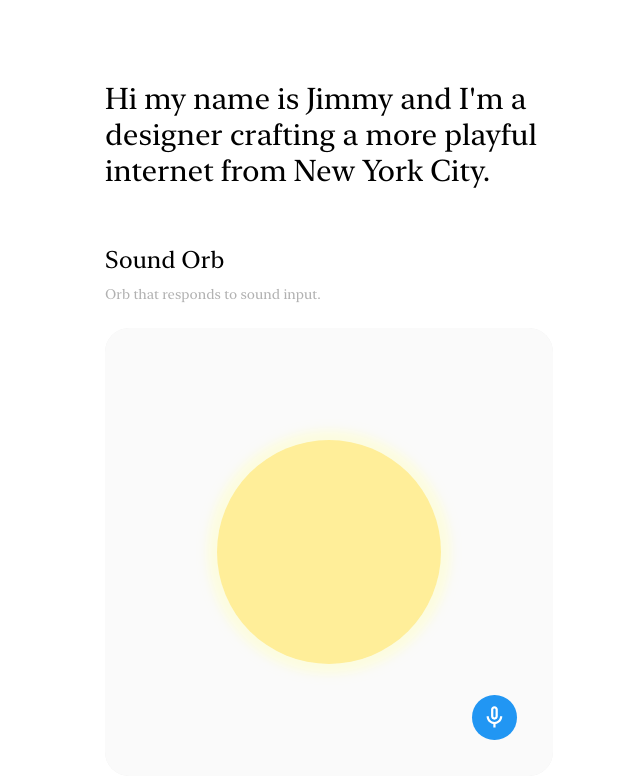
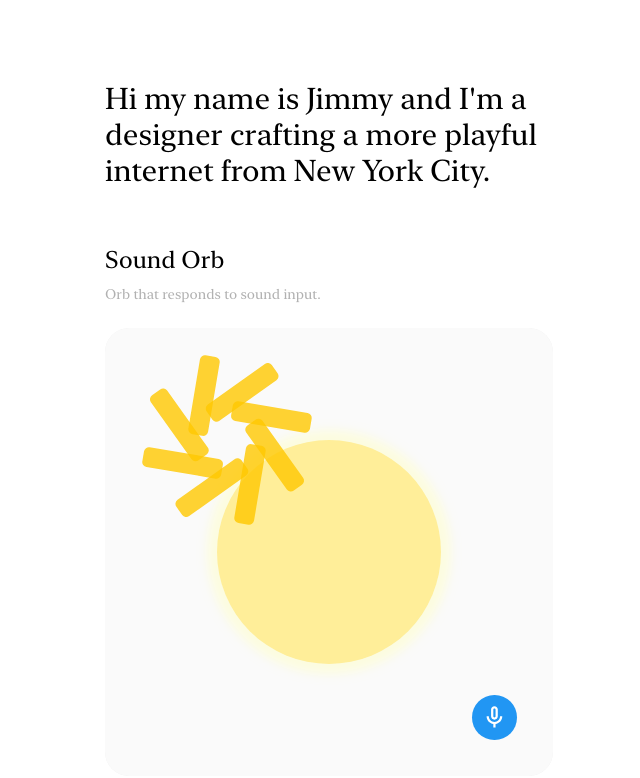
Before and after one commit to jivmy/kiln-labs, a React (Create React App) app: page / in a window 1280 px wide. Shown: the top 778 px of the page, without its empty margins (311-951 px from the left). Built offline with nearby package versions, Linux system fonts and the light colour scheme; a web font is replaced by a local one.

Commit message:
top left corner rays

```diff
--- a/package.json
+++ b/package.json
@@ -36,6 +36,8 @@
     ]
   },
   "devDependencies": {
+    "@types/react": "^18.3.12",
+    "@types/react-dom": "^18.3.1",
     "autoprefixer": "^10.4.20",
     "postcss": "^8.4.49",
     "tailwindcss": "^3.4.15"
--- a/src/components/SoundResponsiveOrb.js
+++ b/src/components/SoundResponsiveOrb.js
@@ -4,6 +4,7 @@ function SoundResponsiveOrb() {
   const [volume, setVolume] = useState(0);
   const [micActive, setMicActive] = useState(false);
   const [particles, setParticles] = useState([]);
+  const [rotation, setRotation] = useState(0);
   const animationRef = useRef(null);
   const prevVolumeRef = useRef(0);
 
@@ -14,7 +15,7 @@ function SoundResponsiveOrb() {
       const analyser = audioContext.createAnalyser();
       const source = audioContext.createMediaStreamSource(stream);
 
-      analyser.fftSize = 256; // Smaller FFT size for more sensitivity
+      analyser.fftSize = 512;
       source.connect(analyser);
 
       const dataArray = new Uint8Array(analyser.frequencyBinCount);
@@ -23,16 +24,12 @@ function SoundResponsiveOrb() {
         analyser.getByteFrequencyData(dataArray);
         const avgVolume = dataArray.reduce((a, b) => a + b) / dataArray.length;
 
-        // Increase sensitivity dramatically
-        const amplifiedVolume = Math.min(150, avgVolume * 5);
-
-        // Smooth out the volume changes
-        const smoothedVolume = prevVolumeRef.current * 0.6 + amplifiedVolume * 0.4;
+        const amplifiedVolume = Math.min(100, avgVolume * 3);
+        const smoothedVolume = prevVolumeRef.current * 0.7 + amplifiedVolume * 0.3;
         setVolume(smoothedVolume);
         prevVolumeRef.current = smoothedVolume;
 
-        // Generate particles when volume exceeds a very low threshold
-        if (micActive && smoothedVolume > 1) {
+        if (micActive && smoothedVolume > 2) {
           generateParticles(smoothedVolume);
         }
 
@@ -47,19 +44,18 @@ function SoundResponsiveOrb() {
   };
 
   const generateParticles = (volume) => {
-    const newParticles = Array.from({ length: Math.ceil(volume / 10) }, () => ({
+    const newParticles = Array.from({ length: Math.ceil(volume / 5) }, () => ({
       id: Math.random().toString(36).substr(2, 9),
-      size: Math.random() * 8 + 2, // Random size between 2px and 10px
-      x: 0, // Start at the orb's center
+      size: Math.random() * 10 + 5,
+      x: 0,
       y: 0,
-      dx: (Math.random() - 0.5) * 6, // Random x-direction velocity
-      dy: (Math.random() - 0.5) * 6, // Random y-direction velocity
-      opacity: 1, // Start fully visible
+      dx: (Math.random() - 0.5) * 4,
+      dy: (Math.random() - 0.5) * 4,
+      opacity: 1,
     }));
 
     setParticles((prevParticles) => [...prevParticles, ...newParticles]);
 
-    // Remove particles after their lifespan (2 seconds)
     setTimeout(() => {
       setParticles((prevParticles) =>
         prevParticles.filter((p) => !newParticles.some((np) => np.id === p.id))
@@ -72,11 +68,12 @@ function SoundResponsiveOrb() {
       setParticles((prevParticles) =>
         prevParticles.map((p) => ({
           ...p,
-          x: p.x + p.dx * 2, // Move particle in x-direction
-          y: p.y + p.dy * 2, // Move particle in y-direction
-          opacity: Math.max(0, p.opacity - 0.05), // Gradually fade out
+          x: p.x + p.dx * 2,
+          y: p.y + p.dy * 2,
+          opacity: Math.max(0, p.opacity - 0.05),
         }))
       );
+      setRotation((prevRotation) => prevRotation + 0.5);
     }, 50);
 
     return () => clearInterval(interval);
@@ -90,11 +87,9 @@ function SoundResponsiveOrb() {
     };
   }, []);
 
-  // Dynamically calculate scale, color, glow, and rotation
-  const scale = micActive ? 0.8 + (volume / 100) * 2 : 1; // Default size before mic input
-  const glow = micActive ? Math.min(50, volume / 2) : 10; // Glow intensity
-  const rotation = micActive ? volume * 0.5 : 0; // Rotate sun rays dynamically
-  const colorLightness = micActive ? 90 - (volume / 150) * 40 : 80; // Pale yellow
+  const scale = micActive ? 0.5 + (volume / 100) * 1.5 : 1;
+  const glow = micActive ? Math.min(30, volume / 5) : 10;
+  const colorLightness = micActive ? 90 - (volume / 100) * 40 : 80;
 
   return (
     <div
@@ -102,15 +97,14 @@ function SoundResponsiveOrb() {
         position: 'relative',
         width: '100%',
         height: '100%',
-        backgroundColor: 'hsl(0, 0%, 98%)', // Super pale gray background
-        borderRadius: 'inherit',
         display: 'flex',
         justifyContent: 'center',
         alignItems: 'center',
+        backgroundColor: 'hsl(0, 0%, 98%)',
         overflow: 'hidden',
+        borderRadius: 'inherit',
       }}
     >
-      {/* Orb / Sun */}
       <div
         style={{
           position: 'relative',
@@ -123,25 +117,22 @@ function SoundResponsiveOrb() {
           boxShadow: `0 0 ${glow}px ${glow}px rgba(255, 255, 200, 0.5)`,
         }}
       >
-        {/* Sun Rays */}
-        {micActive &&
-          Array.from({ length: 12 }).map((_, i) => (
+        {Array.from({ length: 8 }).map((_, i) => (
           <div
             key={i}
             style={{
               position: 'absolute',
-                width: '10%',
-                height: '40%',
+              width: '20px',
+              height: '80px',
               backgroundColor: 'rgba(255, 200, 0, 0.8)',
-                transform: `rotate(${i * 30 + rotation}deg) translate(150%, 0)`,
+              transform: `rotate(${i * 45 + rotation}deg) translate(150%, 0)`,
               transformOrigin: 'center top',
-                borderRadius: '50%',
+              borderRadius: '5px',
             }}
           ></div>
         ))}
       </div>
 
-      {/* Particles */}
       {particles.map((particle) => (
         <div
           key={particle.id}
@@ -149,7 +140,7 @@ function SoundResponsiveOrb() {
             position: 'absolute',
             width: `${particle.size}px`,
             height: `${particle.size}px`,
-            backgroundColor: 'rgba(255, 200, 0, 0.8)', // Bright yellow
+            backgroundColor: 'rgba(255, 200, 0, 0.8)',
             borderRadius: '50%',
             opacity: particle.opacity,
             transform: `translate(${particle.x}px, ${particle.y}px)`,
@@ -158,7 +149,6 @@ function SoundResponsiveOrb() {
         ></div>
       ))}
 
-      {/* Button */}
       <button
         onClick={requestMicrophone}
         style={{
@@ -177,7 +167,6 @@ function SoundResponsiveOrb() {
           transition: 'background-color 0.3s ease',
         }}
       >
-        {/* Microphone Icon */}
         <svg
           xmlns="http://www.w3.org/2000/svg"
           fill="#FFF"
```
Also changed, not shown: 1 other file (tests, documents, lock files or other folders). Lines whose indentation alone changed are shown as unchanged.
